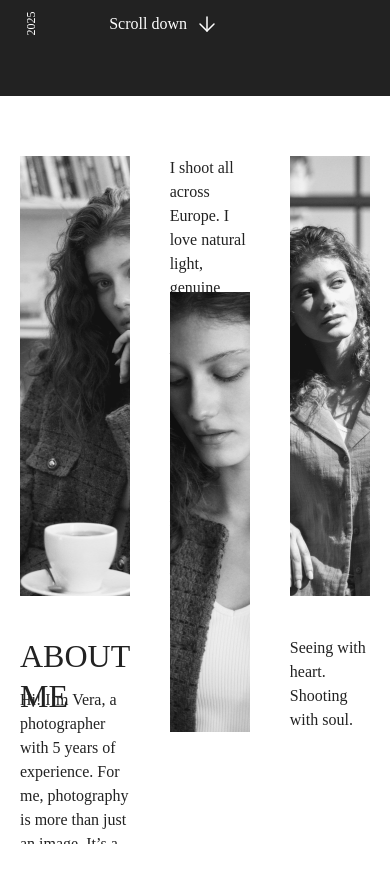
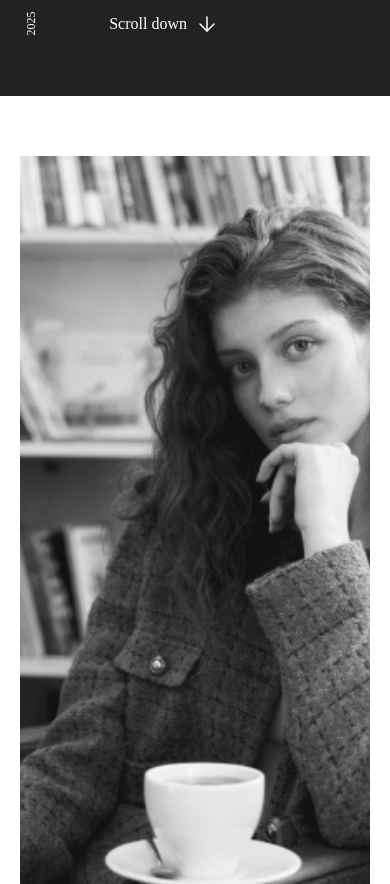
Before and after one commit to SiarheiKazakevich/portfolio, a plain HTML site: page index.html in a window 390 px wide. Shown: the part 722-1606 px from the top of the page. Before the commit the page ends 1566 px from the top, so only its background shows below. Drawn offline with Linux system fonts and the light colour scheme; a web font is replaced by a local one.

Commit message:
feat: add about section 768

```diff
--- a/styles/style768.css
+++ b/styles/style768.css
@@ -88,5 +88,97 @@
     height: 294px;
   }
 
-   /*--------------about-----------------*/
+  /*--------------about-----------------*/
+  .about {
+    /* about */
+    width: 100%;
+    max-width: 768px;
+    height: 1932px;
+    /* Автолейаут */
+    display: flex;
+    flex-direction: column;
+    justify-content: flex-start;
+    align-items: flex-start;
+    gap: 40px;
+    padding: 60px 20px 60px 20px;
+  }
+
+  .aboutleftinsidesection {
+    /* container */
+    width: 100%;
+    max-width: 728px;
+    height: 892px;
+    /* Автолейаут */
+    display: flex;
+    flex-direction: column;
+    justify-content: flex-start;
+    align-items: flex-start;
+    gap: 40px;
+  }
+
+  .aboutleftphotobox {
+    /* picture */
+    width: 100%;
+    max-width: 728px;
+    height: 728px;
+  }
+
+  .aboutlefttextbox {
+    /* container */
+    width: 100%;
+    max-width: 728px;
+    height: 124px;
+
+  }
+
+  .aboutlefttext {
+    /* label */
+    width: 100%;
+    max-width: 728px;
+    height: 72px;
+  }
+
+  .aboutcenterinsidesection {
+    /* container */
+    width: 100%;
+    max-width: 728px;
+    height: 48px;
+    /* Автолейаут */
+    display: flex;
+    flex-direction: column;
+    justify-content: flex-start;
+    align-items: flex-start;
+    gap: 40px;
+  }
+
+  .aboutcentertext {
+    /* label */
+    width: 100%;
+    max-width: 728px;
+    height: 48px;
+  }
+
+  .aboutcenterphotobox {
+    display: none;
+  }
+
+  .aboutrightinsidesection {
+    width: 100%;
+    max-width: 728px;
+    height: 792px;
+  }
+
+  .aboutrightphotobox {
+    /* picture */
+    background-image: url('../assets/aboutcenterpicture.png');
+    width: 100%;
+    max-width: 728px;
+    height: 728px;
+  }
+
+  .aboutrighttext {
+    width: 100%;
+    max-width: 728px;
+    height: 24px;
+  }
 }
```
